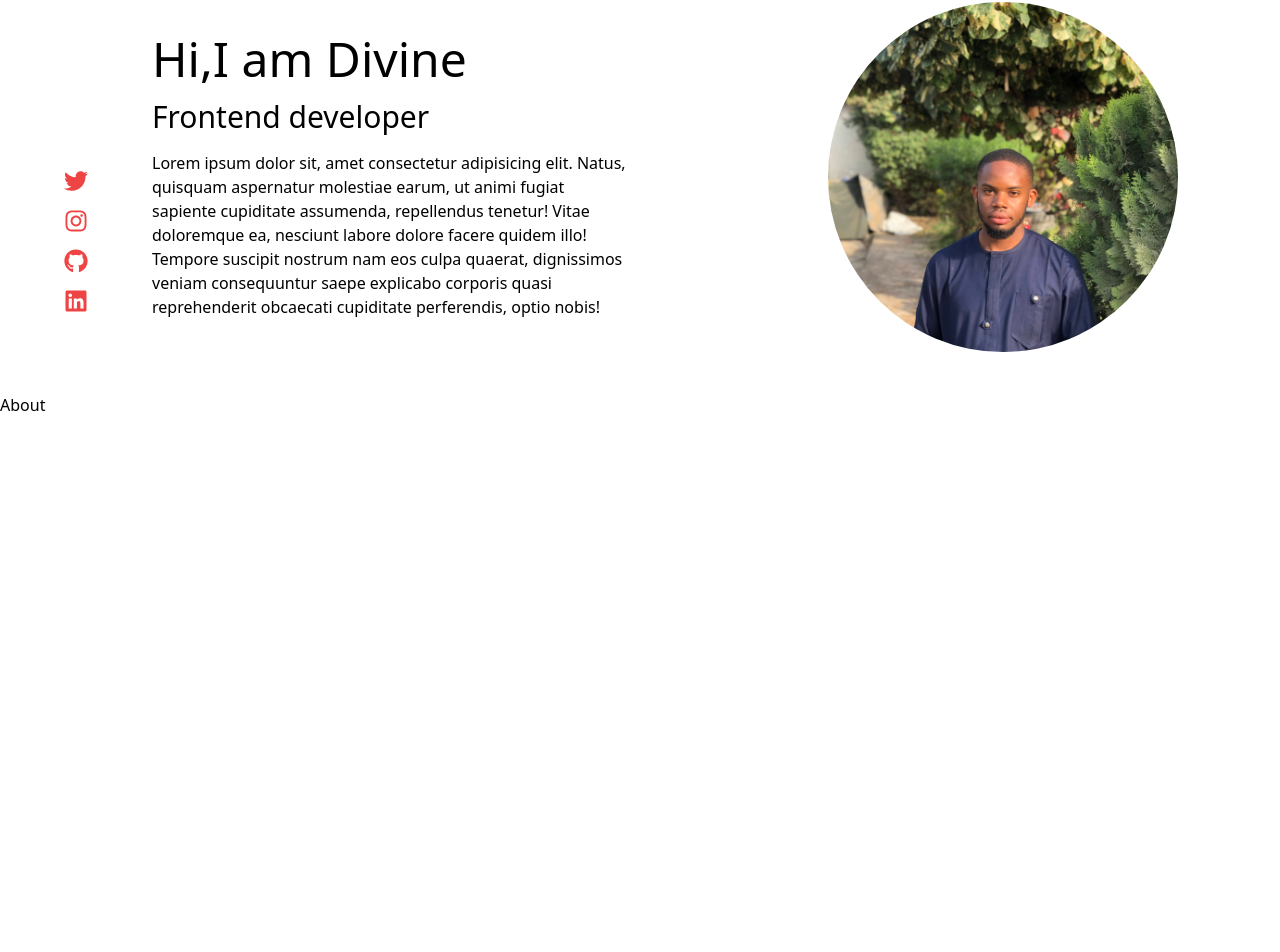
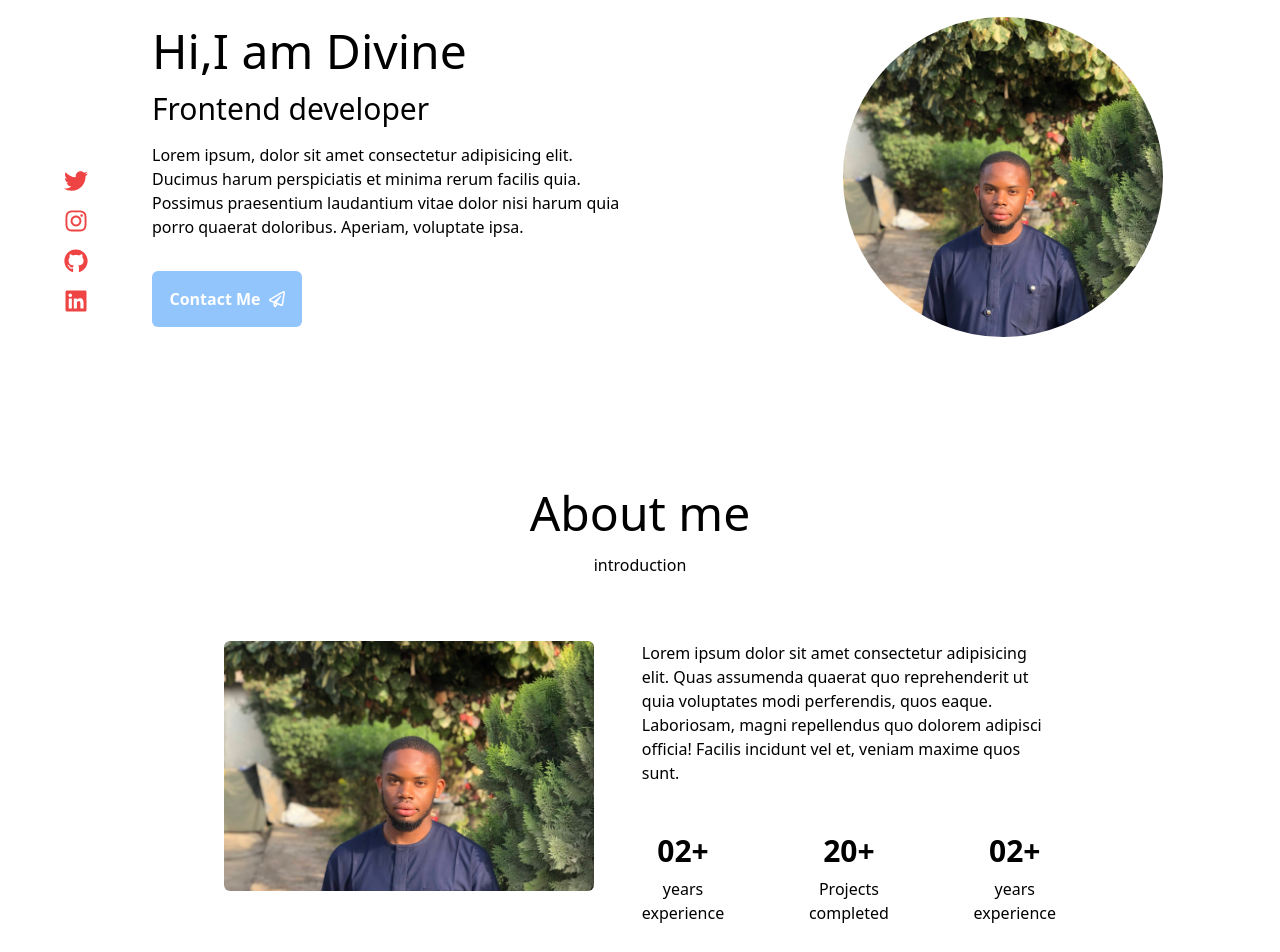
Before and after one commit to Deevyne99/my-portfolio, a React (Vite) app in the folder portfolio/: page / in a window 1280 px wide. Shown: the part 175-1127 px from the top of the page. Before the commit the page ends 800 px from the top, so only its background shows below. Built offline with nearby package versions, Linux system fonts and the light colour scheme.

Commit message:
About:added some features

```diff
--- a/portfolio/src/components/about/About.jsx
+++ b/portfolio/src/components/about/About.jsx
@@ -1,7 +1,46 @@
 import React from 'react'
-
+// import image from '../../assets/div.jpeg'
 const About = () => {
-  return <div>About</div>
+  return (
+    <section className='mx-4 md:mx-16 lg:mx-24  '>
+      <div className='text-center my-24 '>
+        <h1 className='text-5xl'>About me</h1>
+        <h3 className='mt-4'>introduction</h3>
+        <article className='flex justify-between gap-12 mt-16 lg:mx-24 md:mx-12 xl:mx-32'>
+          <div className='bg-hero bg-center bg-cover bg-no-repeat w-[400px] h-[250px] rounded-md'></div>
+          <div className='flex  flex-col gap-12 '>
+            <p className='max-w-md text-left'>
+              Lorem ipsum dolor sit amet consectetur adipisicing elit. Quas
+              assumenda quaerat quo reprehenderit ut quia voluptates modi
+              perferendis, quos eaque. Laboriosam, magni repellendus quo dolorem
+              adipisci officia! Facilis incidunt vel et, veniam maxime quos
+              sunt.
+            </p>
+            <div className='flex justify-between max-w-md text-center'>
+              <div className='flex flex-col gap-2'>
+                <h2 className='text-3xl font-bold'>02+</h2>
+                <p>
+                  years <br /> experience
+                </p>
+              </div>
+              <div className='flex flex-col gap-2'>
+                <h2 className='text-3xl font-bold'>20+</h2>
+                <p>
+                  Projects <br /> completed
+                </p>
+              </div>
+              <div className='flex flex-col gap-2'>
+                <h2 className='text-3xl font-bold'>02+</h2>
+                <p>
+                  years <br /> experience
+                </p>
+              </div>
+            </div>
+          </div>
+        </article>
+      </div>
+    </section>
+  )
 }
 
 export default About
--- a/portfolio/src/components/hero/Hero.jsx
+++ b/portfolio/src/components/hero/Hero.jsx
@@ -1,5 +1,6 @@
 import React from 'react'
 import { useGlobalContext } from '../../hooks/context'
+import { FaRegPaperPlane } from 'react-icons/fa'
 import image from '../../assets/div.jpeg'
 const Hero = () => {
   const { social } = useGlobalContext()
@@ -27,14 +28,14 @@ const Hero = () => {
             <h1 className='text-5xl'>Hi,I am Divine</h1>
             <h3 className='text-3xl'>Frontend developer</h3>
             <p className='text-md'>
-              Lorem ipsum dolor sit, amet consectetur adipisicing elit. Natus,
-              quisquam aspernatur molestiae earum, ut animi fugiat sapiente
-              cupiditate assumenda, repellendus tenetur! Vitae doloremque ea,
-              nesciunt labore dolore facere quidem illo! Tempore suscipit
-              nostrum nam eos culpa quaerat, dignissimos veniam consequuntur
-              saepe explicabo corporis quasi reprehenderit obcaecati cupiditate
-              perferendis, optio nobis!
+              Lorem ipsum, dolor sit amet consectetur adipisicing elit. Ducimus
+              harum perspiciatis et minima rerum facilis quia. Possimus
+              praesentium laudantium vitae dolor nisi harum quia porro quaerat
+              doloribus. Aperiam, voluptate ipsa.
             </p>
+            <button className='p-4 mt-4 items-center rounded-md capitalize justify-center font-bold flex gap-2 text-white bg-blue-300 w-[150px]'>
+              contact me <FaRegPaperPlane />
+            </button>
           </article>
           <div className='flex lg:w-[40%] w-[100%] justify-center '>
             <ul className='md:hidden  flex  absolute left-4  top-16 sm:top-28  gap-4 flex-col  '>
@@ -56,7 +57,7 @@ const Hero = () => {
             <div
               className=' rounded-b-full  rounded-t-full h-[170px] w-[170px]
               sm:h-[180px] sm:w-[180px]
-            md:h-[240px] md:w-[240px]   bg-hero lg:h-[300px] lg:w-[300px] xl:h-[350px] xl:w-[350px] bg-center bg-cover'
+            md:h-[240px] md:w-[240px]   bg-hero lg:h-[300px] lg:w-[300px] xl:h-[320px] xl:w-[320px] bg-center bg-cover'
             >
               {/* <img className='' src={image} alt='' /> */}
             </div>
```
